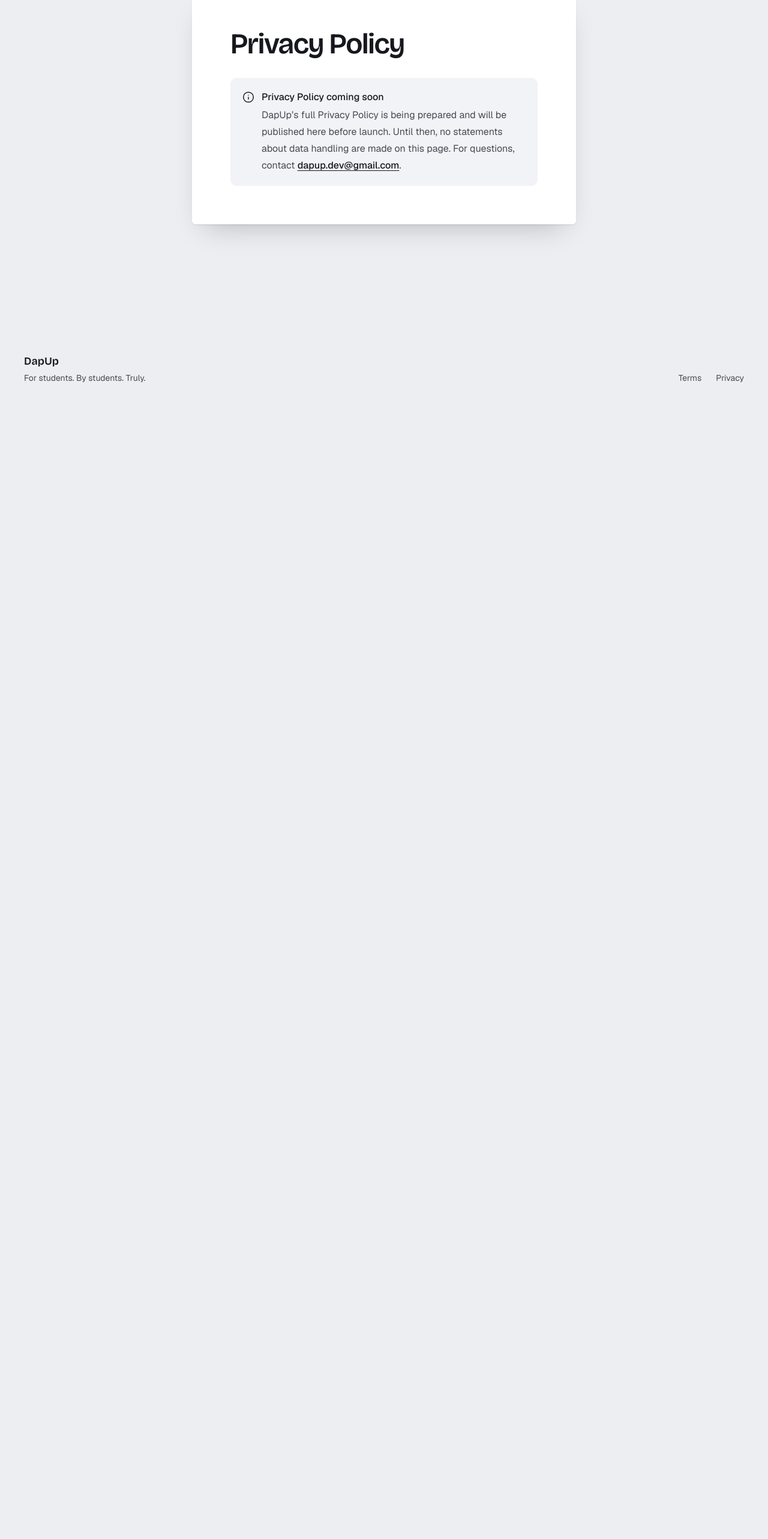
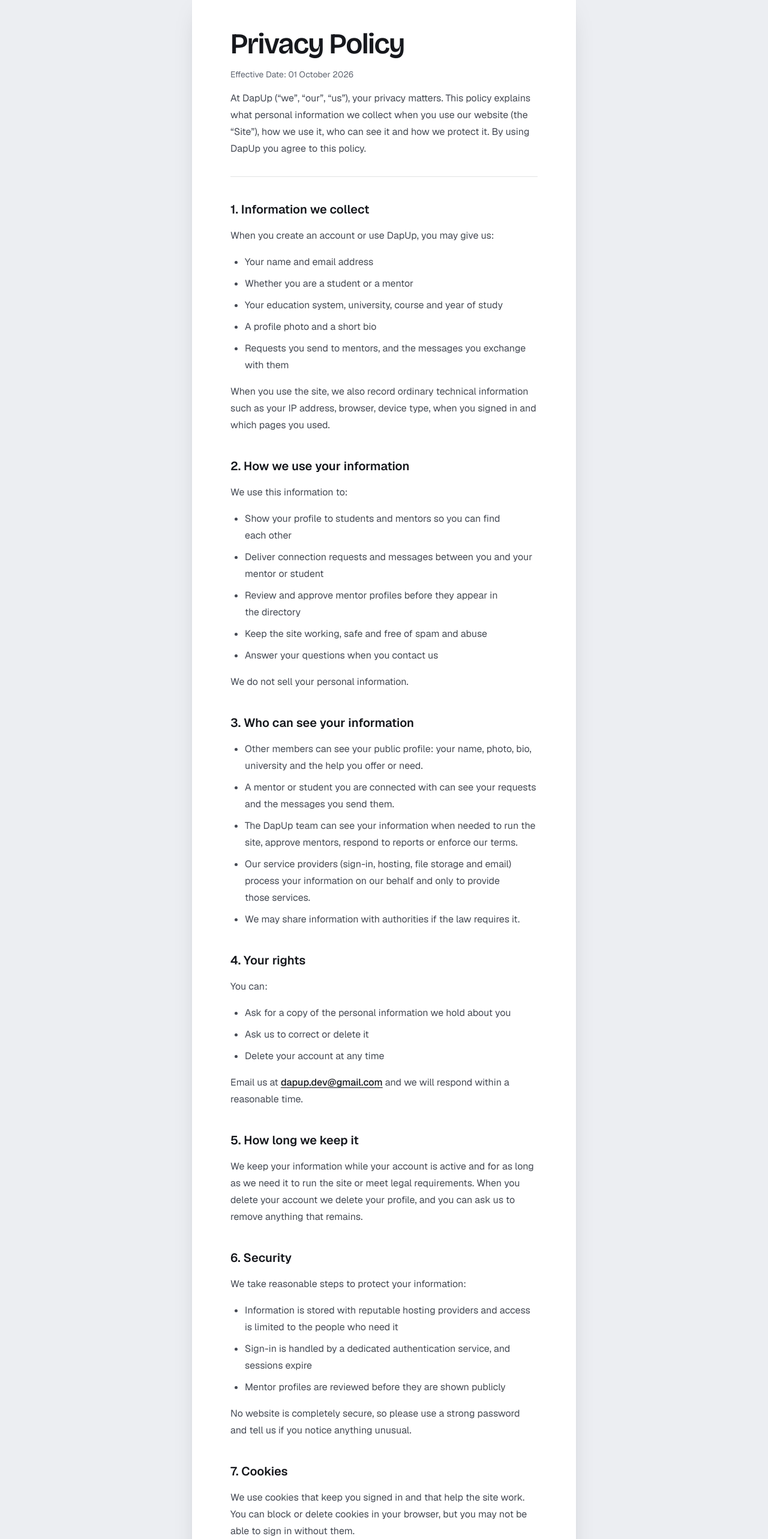
Before and after one commit to DapUpDev/dapupverse, a Next.js app: page /privacy in a window 1280 px wide. Shown: the part 120-2686 px from the top of the page at 60% size. Before the commit the page ends 800 px from the top, so only its background shows below. Built offline with nearby package versions, Linux system fonts and the light colour scheme; no server answers.

Commit message:
feat: privacy policy page
Co-Authored-By: Claude Fable 5.1 <noreply@anthropic.com>

```diff
--- a/src/app/privacy/page.tsx
+++ b/src/app/privacy/page.tsx
@@ -1,32 +1,196 @@
 import type { Metadata } from "next";
-import { Info } from "lucide-react";
-import { Alert, AlertDescription, AlertTitle } from "@/components/ui/alert";
 
 export const metadata: Metadata = {
   title: "Privacy Policy",
-  description: "DapUp Privacy Policy.",
+  description:
+    "How DapUp collects, uses and protects your personal information.",
 };
 
-/*
- * Route shell only. The final Privacy Policy has not been written yet and
- * must NOT be invented here — real privacy copy is required from the DapUp
- * team (with legal review) before any public launch.
- */
 export default function PrivacyPage() {
   return (
     <main className="page">
-      <article className="sheet mx-auto max-w-[40rem] p-7 shadow-sheet sm:p-12 md:p-16">
-        <h1 className="page-title">
-          Privacy Policy
-        </h1>
-        {/* A quiet fill, not a second sheet: paper never sits on paper. */}
-        <Alert className="mt-8 gap-1 border-0 p-5 text-base has-[>svg]:gap-x-3">
-          <Info className="size-5" strokeWidth={1.75} aria-hidden="true" />
-          <AlertTitle>Privacy Policy coming soon</AlertTitle>
-          <AlertDescription className="text-base leading-7">
-            DapUp&rsquo;s full Privacy Policy is being prepared and will be
-            published here before launch. Until then, no statements about data
-            handling are made on this page. For questions, contact{" "}
+      <article className="sheet mx-auto max-w-[40rem] space-y-10 p-7 leading-7 text-pretty shadow-sheet sm:p-12 md:p-16">
+        <header className="space-y-4 border-b pb-8">
+          <h1 className="page-title">Privacy Policy</h1>
+          <p className="text-sm text-subtle">Effective Date: 01 October 2026</p>
+          <p className="text-muted-foreground">
+            At DapUp (&ldquo;we&rdquo;, &ldquo;our&rdquo;, &ldquo;us&rdquo;),
+            your privacy matters. This policy explains what personal information
+            we collect when you use our website (the &ldquo;Site&rdquo;), how we
+            use it, who can see it and how we protect it. By using DapUp you
+            agree to this policy.
+          </p>
+        </header>
+
+        <section className="space-y-4">
+          <h2 className="text-xl font-semibold">1. Information we collect</h2>
+
+          <p className="text-muted-foreground">
+            When you create an account or use DapUp, you may give us:
+          </p>
+
+          <ul className="list-disc space-y-2 pl-6 text-muted-foreground">
+            <li>Your name and email address</li>
+            <li>Whether you are a student or a mentor</li>
+            <li>Your education system, university, course and year of study</li>
+            <li>A profile photo and a short bio</li>
+            <li>
+              Requests you send to mentors, and the messages you exchange with
+              them
+            </li>
+          </ul>
+
+          <p className="text-muted-foreground">
+            When you use the site, we also record ordinary technical information
+            such as your IP address, browser, device type, when you signed in
+            and which pages you used.
+          </p>
+        </section>
+
+        <section className="space-y-4">
+          <h2 className="text-xl font-semibold">
+            2. How we use your information
+          </h2>
+
+          <p className="text-muted-foreground">We use this information to:</p>
+
+          <ul className="list-disc space-y-2 pl-6 text-muted-foreground">
+            <li>
+              Show your profile to students and mentors so you can find each
+              other
+            </li>
+            <li>
+              Deliver connection requests and messages between you and your
+              mentor or student
+            </li>
+            <li>
+              Review and approve mentor profiles before they appear in the
+              directory
+            </li>
+            <li>Keep the site working, safe and free of spam and abuse</li>
+            <li>Answer your questions when you contact us</li>
+          </ul>
+
+          <p className="text-muted-foreground">
+            We do not sell your personal information.
+          </p>
+        </section>
+
+        <section className="space-y-4">
+          <h2 className="text-xl font-semibold">
+            3. Who can see your information
+          </h2>
+
+          <ul className="list-disc space-y-2 pl-6 text-muted-foreground">
+            <li>
+              Other members can see your public profile: your name, photo, bio,
+              university and the help you offer or need.
+            </li>
+            <li>
+              A mentor or student you are connected with can see your requests
+              and the messages you send them.
+            </li>
+            <li>
+              The DapUp team can see your information when needed to run the
+              site, approve mentors, respond to reports or enforce our terms.
+            </li>
+            <li>
+              Our service providers (sign-in, hosting, file storage and email)
+              process your information on our behalf and only to provide those
+              services.
+            </li>
+            <li>
+              We may share information with authorities if the law requires it.
+            </li>
+          </ul>
+        </section>
+
+        <section className="space-y-4">
+          <h2 className="text-xl font-semibold">4. Your rights</h2>
+
+          <p className="text-muted-foreground">You can:</p>
+
+          <ul className="list-disc space-y-2 pl-6 text-muted-foreground">
+            <li>
+              Ask for a copy of the personal information we hold about you
+            </li>
+            <li>Ask us to correct or delete it</li>
+            <li>Delete your account at any time</li>
+          </ul>
+
+          <p className="text-muted-foreground">
+            Email us at{" "}
+            <a
+              href="mailto:dapup.dev@gmail.com"
+              className="font-medium text-foreground underline"
+            >
+              dapup.dev@gmail.com
+            </a>{" "}
+            and we will respond within a reasonable time.
+          </p>
+        </section>
+
+        <section className="space-y-4">
+          <h2 className="text-xl font-semibold">5. How long we keep it</h2>
+
+          <p className="text-muted-foreground">
+            We keep your information while your account is active and for as
+            long as we need it to run the site or meet legal requirements. When
+            you delete your account we delete your profile, and you can ask us
+            to remove anything that remains.
+          </p>
+        </section>
+
+        <section className="space-y-4">
+          <h2 className="text-xl font-semibold">6. Security</h2>
+
+          <p className="text-muted-foreground">
+            We take reasonable steps to protect your information:
+          </p>
+
+          <ul className="list-disc space-y-2 pl-6 text-muted-foreground">
+            <li>
+              Information is stored with reputable hosting providers and access
+              is limited to the people who need it
+            </li>
+            <li>
+              Sign-in is handled by a dedicated authentication service, and
+              sessions expire
+            </li>
+            <li>Mentor profiles are reviewed before they are shown publicly</li>
+          </ul>
+
+          <p className="text-muted-foreground">
+            No website is completely secure, so please use a strong password and
+            tell us if you notice anything unusual.
+          </p>
+        </section>
+
+        <section className="space-y-4">
+          <h2 className="text-xl font-semibold">7. Cookies</h2>
+
+          <p className="text-muted-foreground">
+            We use cookies that keep you signed in and that help the site work.
+            You can block or delete cookies in your browser, but you may not be
+            able to sign in without them.
+          </p>
+        </section>
+
+        <section className="space-y-4">
+          <h2 className="text-xl font-semibold">8. Changes to this policy</h2>
+
+          <p className="text-muted-foreground">
+            We may update this policy when the site changes or the law requires
+            it. The effective date at the top shows the latest version, and we
+            will tell you on the site about significant changes.
+          </p>
+        </section>
+
+        <section className="space-y-4">
+          <h2 className="text-xl font-semibold">9. Contact us</h2>
+
+          <p className="text-muted-foreground">
+            If you have any questions about your privacy, email us at{" "}
             <a
               href="mailto:dapup.dev@gmail.com"
               className="font-medium text-foreground underline"
@@ -34,8 +198,8 @@ export default function PrivacyPage() {
               dapup.dev@gmail.com
             </a>
             .
-          </AlertDescription>
-        </Alert>
+          </p>
+        </section>
       </article>
     </main>
   );
```
